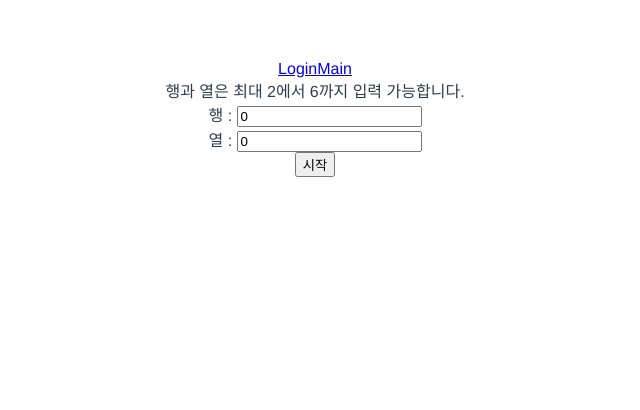
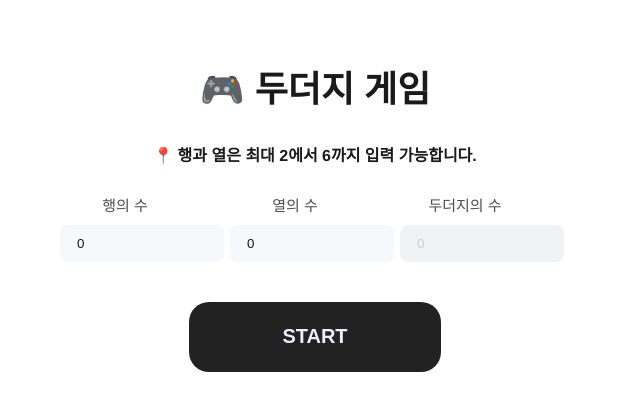
Before and after one commit to goeun23/mole_game, a Vue app: page /ready in a window 1280 px wide. Shown: the top 410 px of the page, without its empty margins (325-965 px from the left). Built offline with nearby package versions, Linux system fonts and the light colour scheme.

Commit message:
공통 컴포넌트 모듈화 (#1)

```diff
--- a/src/App.vue
+++ b/src/App.vue
@@ -1,21 +1,12 @@
 <template>
   <div id="app">
-    <router-link to="/login">Login</router-link>
-    <router-link to="/main">Main</router-link>
     <router-view></router-view>
-    <!-- <img alt="Vue logo" src="./assets/logo.png" />
-    <HelloWorld msg="Welcome to Your Vue.js App" /> -->
   </div>
 </template>
 
 <script>
-//import HelloWorld from "./components/HelloWorld.vue";
-
 export default {
   name: "App",
-  components: {
-    //HelloWorld,
-  },
 };
 </script>
 
--- /dev/null
+++ b/src/components/common/Button.vue
@@ -0,0 +1,31 @@
+<template>
+  <button v-bind="$attrs" @click.prevent="$emit('click', $event)">
+    <slot />
+  </button>
+</template>
+
+
+<script>
+export default {
+  name: "BaseButton",
+};
+</script>
+
+
+<style scoped>
+button {
+  width: 20%;
+  height: 70px;
+  font-size: 20px;
+  font-weight: 900;
+  margin: 20px 30px;
+  background: #222;
+  border: none;
+  color: #f2ecff;
+  border-radius: 20px;
+}
+button:hover {
+  opacity: 0.5;
+  color: #f9f871;
+}
+</style>
--- /dev/null
+++ b/src/components/common/Input.vue
@@ -0,0 +1,151 @@
+<template>
+  <span ref="input" class="input input--small">
+    <label v-if="label">{{ label }}</label>
+    <input
+      type="number"
+      :value="value"
+      :placeholder="placeholder"
+      :disabled="disabled"
+      @input="input"
+    />
+  </span>
+</template>
+
+<script>
+export default {
+  props: {
+    value: {
+      type: [String, Number],
+      default: "",
+    },
+    label: {
+      type: String,
+      default: "",
+      require: false,
+    },
+    placeholder: {
+      type: String,
+      default: "",
+      require: false,
+    },
+    disabled: {
+      type: Boolean,
+      default: false,
+      require: false,
+    },
+  },
+  data() {
+    return {
+      modelValue: "",
+    };
+  },
+  methods: {
+    input(e) {
+      this.$emit("input", e.target.value);
+    },
+  },
+};
+</script>
+
+<style>
+.input {
+  display: inline-block;
+  font-size: 13px;
+  font-weight: 500;
+  line-height: 1.54;
+  position: relative;
+  vertical-align: top;
+  margin-right: 40px;
+}
+.input label {
+  color: #4c4c4c;
+  display: block;
+  font-size: 15px;
+  margin: 8px;
+}
+.input input {
+  background-color: #f7f8fb;
+  border-color: #f7f8fb;
+  border-radius: 8px;
+  border-style: solid;
+  border-width: 1px;
+  color: #1a1a1a;
+  font-weight: 400;
+  height: 15px;
+  padding: 10px 16px;
+  width: 100%;
+}
+.input input:hover {
+  background-color: #fff;
+  border-color: #ccd2e7;
+}
+.input input:focus {
+  background-color: #fff;
+  border-color: #ccd2e7;
+  color: #1a1a1a;
+}
+.input input::placeholder {
+  color: #4c4c4c;
+}
+.input input:read-only {
+  background-color: #fafafa;
+  border-color: #fafafa;
+  color: #4c4c4c;
+}
+.input input:disabled {
+  background-color: #f1f2f5;
+  border-color: #f1f2f5;
+  color: #ccc;
+  pointer-events: none;
+}
+.input input:disabled::placeholder {
+  color: inherit;
+}
+.input--full {
+  width: 100%;
+}
+.input--medium {
+  width: 332px;
+}
+.input--small {
+  width: 130px;
+}
+.input--extra-small {
+  width: 88px;
+}
+.input--total {
+  font-size: 14px;
+}
+.input--total input {
+  background-color: #f7f8fb;
+  border: unset;
+  border-radius: 40px;
+  height: 72px;
+  padding-left: 32px;
+}
+.input--total input:hover {
+  background-color: #f7f8fb;
+}
+.input--total input:focus {
+  background-color: #fff;
+  box-shadow: 0 2px 16px 0 rgba(0, 0, 0, 0.08);
+  color: #1a1a1a;
+}
+.input--total input::placeholder {
+  color: #999;
+}
+.input--error input {
+  background-color: #fff7f7;
+  border-color: #ff8080 !important;
+  color: #4c4c4c;
+}
+.input--error .error-message {
+  color: #ff8080;
+  display: block;
+  margin-top: 4px;
+}
+.input--opacity input {
+  background-color: transparent !important;
+  border-color: transparent !important;
+}
+</style>
--- /dev/null
+++ b/src/components/common/Panel.vue
@@ -0,0 +1,13 @@
+<template>
+  <div class="panel-wrap">
+    <slot />
+  </div>
+</template>
+
+<style scoped>
+.panel-wrap {
+  margin: 30px auto 30px auto;
+  text-align: center;
+  border-radius: 20px;
+}
+</style>
--- /dev/null
+++ b/src/components/common/Text.vue
@@ -0,0 +1,75 @@
+<template>
+  <div :class="classes">
+    <h2 v-if="type === 'heading-02'">
+      <slot />
+    </h2>
+    <h3 v-else-if="type === 'heading-03'">
+      <slot />
+    </h3>
+    <strong v-else-if="type === 'heading-sub-02'">
+      <slot />
+    </strong>
+    <strong v-else-if="type === 'heading-sub-03'">
+      <slot />
+    </strong>
+    <slot name="desc"></slot>
+  </div>
+</template>
+
+<script>
+const Types = ["heading-02", "heading-03", "heading-sub-02", "heading-sub-03"];
+
+export default {
+  name: "BaseTitle",
+
+  props: {
+    type: {
+      type: String,
+      default: "heading-02",
+      validator: (value) => Types.includes(value),
+    },
+  },
+
+  computed: {
+    classes() {
+      return {
+        title: true,
+        [`title--${this.type}`]: !!this.type,
+      };
+    },
+  },
+};
+</script>
+
+<style >
+.title--heading-02 {
+  color: #1a1a1a;
+  font-size: 24px;
+  font-weight: 500;
+}
+.title--heading-03 {
+  color: #1a1a1a;
+  font-size: 20px;
+  font-weight: 500;
+}
+.title--heading-sub-02 {
+  color: #1a1a1a;
+  font-size: 16px;
+  font-weight: 400;
+}
+.title--heading-sub-03 {
+  color: #4c4c4c;
+  font-size: 14px;
+  font-weight: 400;
+}
+.title > strong {
+  display: inline-block;
+  vertical-align: top;
+}
+.title > p {
+  color: #666;
+  display: inline-block;
+  font-size: 14px;
+  vertical-align: top;
+}
+</style>
--- a/src/views/game.vue
+++ b/src/views/game.vue
@@ -2,32 +2,18 @@
   <div>
     <div class="point-box clearfix">
       <div class="point-wrap">
-        <p class="point-text">{{ col }}{{ row }} SCORE 🦡 :</p>
+        <p class="point-text">SCORE 🦡 :</p>
         <p class="count-mole">{{ score }}</p>
         <p class="point-text">TIME ⏱️ :</p>
         <p class="count-mole">{{ time }}</p>
       </div>
       <div class="btn-wrap">
-        <button
-          v-if="!isStart && !isStop"
-          @click="start"
-          type="button"
-          class="start-btn"
-        >
+        <BaseButton v-if="!isStart && !isStop" @click="start">
           PRESS START
-        </button>
-        <button
-          v-if="isStart && !isStop"
-          @click="pause"
-          type="button"
-          class="start-btn"
-        >
-          STOP
-        </button>
-        <button v-if="isStop" @click="restart" type="button" class="start-btn">
-          RESTART
-        </button>
-        <button @click="stop" type="button" class="start-btn">QUIT</button>
+        </BaseButton>
+        <BaseButton v-if="isStart && !isStop" @click="pause"> STOP </BaseButton>
+        <BaseButton v-if="isStop" @click="restart"> RESTART </BaseButton>
+        <BaseButton @click="stop">QUIT</BaseButton>
       </div>
     </div>
 
@@ -57,10 +43,13 @@
 let interval1 = null;
 let timer = null;
 import { mapMutations, mapGetters } from "vuex";
-
+import BaseButton from "@/components/common/Button";
 export default {
   mounted() {
     this.updateScoreLanking();
+  },
+  components: {
+    BaseButton,
   },
   computed: {
     ...mapGetters(["getMoleGameObject"]),
@@ -268,7 +257,7 @@ export default {
       let seconds = date.getSeconds();
       seconds = seconds < 10 ? "0" + seconds.toString() : seconds.toString();
 
-      return `${year}-${month}-${day}-${hour}-${minites}-${seconds}`;
+      return `${year}-${month}-${day} ${hour}:${minites}:${seconds}`;
     },
 
     updateScoreLanking() {
@@ -430,7 +419,6 @@ h1 {
   color: #f9f871;
 }
 .point-box {
-  background-color: #4e4e4e;
   /* width: 600px; */
   margin: 30px auto 30px auto;
   text-align: center;
@@ -441,7 +429,7 @@ h1 {
   font-size: 24px;
   font-weight: bold;
   margin: 15px 0 0 25%;
-  color: #f2ecff;
+  color: #222;
 }
 
 .count-mole {
@@ -449,6 +437,6 @@ h1 {
   font-size: 30px;
   font-weight: bold;
   margin: 10px 10px 0 60px;
-  color: #f2ecff;
+  color: #222;
 }
 </style>
--- a/src/views/ready.vue
+++ b/src/views/ready.vue
@@ -1,25 +1,50 @@
 <template>
   <div>
-    <div>행과 열은 최대 2에서 6까지 입력 가능합니다.</div>
-
-    <div>행 : <input type="number" v-model="row" /></div>
-    <div>열 : <input type="number" v-model="col" /></div>
-    <div v-if="col && row">
-      두더지는 최소 1에서 {{ countofMole }} 까지 입력 가능합니다.
-      <div>두더지 : <input type="number" v-model="mole" /></div>
-    </div>
-
-    <div>
-      <button @click="startGame">시작</button>
-      <div>{{ errorMsg }}</div>
-    </div>
+    <CommonPanel>
+      <div class="point-wrap">
+        <CommonText type="heading-02">🎮 두더지 게임 </CommonText>
+        <CommonText type="heading-sub-02"
+          >📍 행과 열은 최대 2에서 6까지 입력 가능합니다.</CommonText
+        >
+        <CommonText v-if="col && row" type="heading-sub-02"
+          >📍 두더지는 최소 1에서 {{ countofMole }} 까지 입력
+          가능합니다.</CommonText
+        >
+        <div class="input-wrap">
+          <CommonInput label="행의 수" type="number" v-model="col" />
+          <CommonInput label="열의 수" type="number" v-model="row" />
+          <CommonInput
+            label="두더지의 수"
+            :disabled="disabled"
+            type="number"
+            v-model="mole"
+          />
+        </div>
+      </div>
+      <div class="btn-wrap">
+        <CommonButton @click="startGame"> START </CommonButton>
+      </div>
+      <CommonText v-if="errorMsg" type="heading-sub-02">{{
+        errorMsg
+      }}</CommonText>
+    </CommonPanel>
   </div>
 </template>
 
 <script>
 import { mapMutations, mapGetters } from "vuex";
+import CommonButton from "@/components/common/Button";
+import CommonPanel from "@/components/common/Panel";
+import CommonText from "@/components/common/Text";
+import CommonInput from "@/components/common/Input";
 
 export default {
+  components: {
+    CommonButton,
+    CommonPanel,
+    CommonText,
+    CommonInput,
+  },
   data() {
     return {
       col: 0,
@@ -31,11 +56,19 @@ export default {
   computed: {
     ...mapGetters(["getMoleGameObject"]),
     countofMole() {
-      if (this.col > 0 && this.row > 0) {
+      if (this.col >= 2 && this.col <= 6 && this.row >= 2 && this.row <= 6) {
         return parseInt((this.col * this.row) / 2);
       } else {
         return 1;
       }
+    },
+    disabled() {
+      return !(
+        this.col >= 2 &&
+        this.col <= 6 &&
+        this.row >= 2 &&
+        this.row <= 6
+      );
     },
   },
 
@@ -84,3 +117,9 @@ export default {
   },
 };
 </script>
+
+<style>
+.input-wrap {
+  margin: 20px;
+}
+</style>
```
